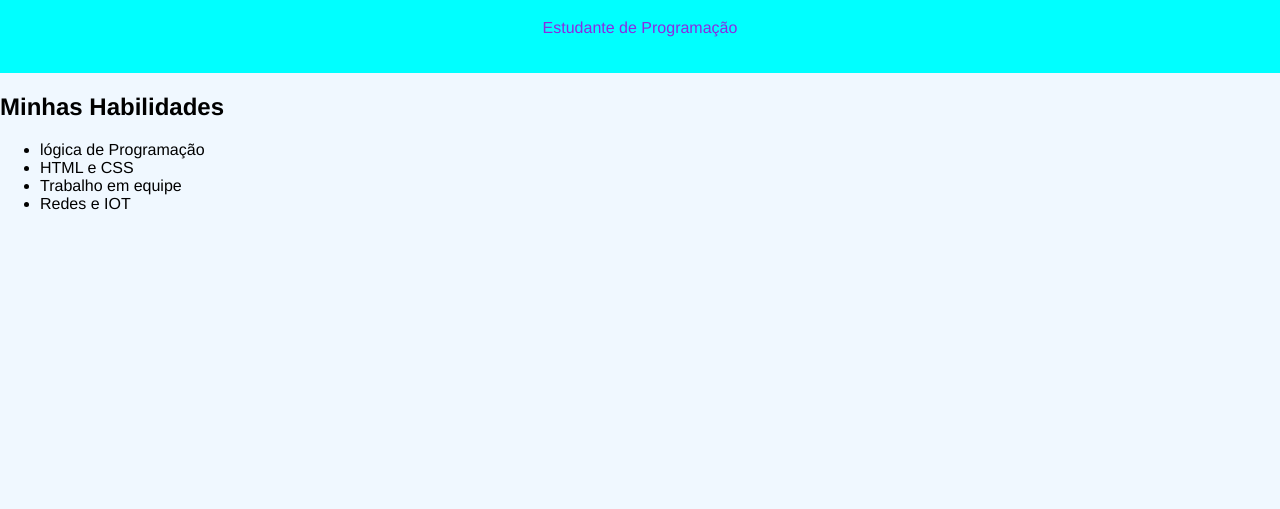
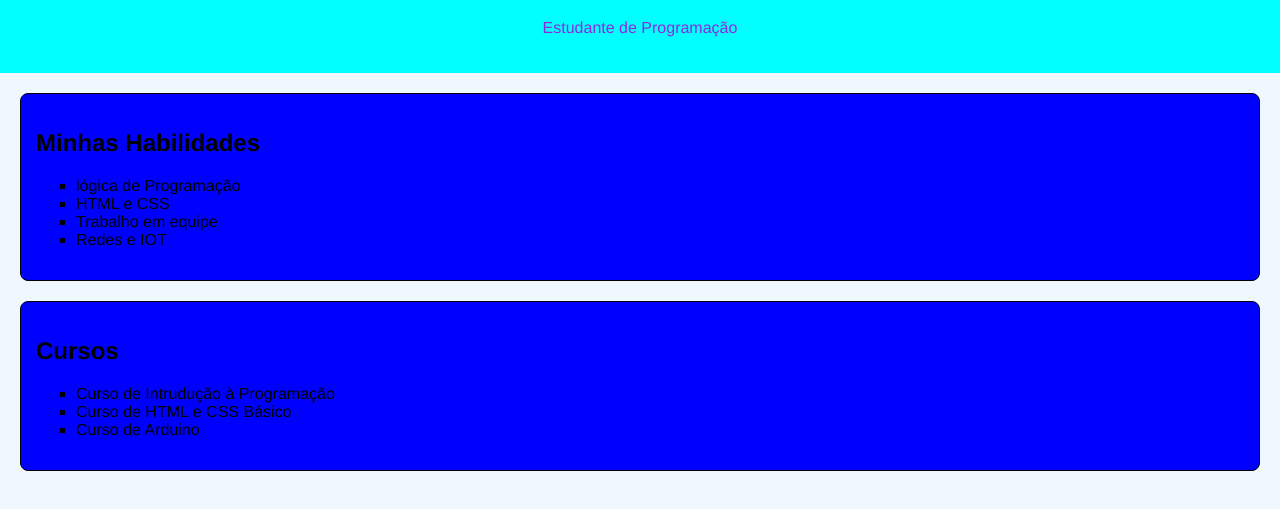
Before and after one commit to gabrielzx090/site, a plain HTML site: page index.html in a window 1280 px wide. Shown: the part 81-590 px from the top of the page. Drawn offline with Linux system fonts and the light colour scheme.

Commit message:
Update index.html

```diff
--- a/index.html
+++ b/index.html
@@ -17,6 +17,23 @@
             color: blueviolet;
             padding: 20px;
             text-align: center;
+        }
+        main{
+            padding: 20px;
+        }
+        section{
+            background-color: blue;
+            padding: 15px;
+            margin-bottom: 20px;
+            border: 1px solid;
+            border-radius: 8px;
+        }
+        h2{
+            color: black;
+        }
+
+        ul{
+            list-style-type: square;
         }
 
     </style>
@@ -44,6 +61,14 @@
 
                 </ul>
             </section>
+            <section>
+                <h2>Cursos</h2>
+                <ul>
+                    <li>Curso de Intrudução à Programação</li>
+                    <li>Curso de HTML e CSS Básico</li>
+                    <li>Curso de Arduino</li>
+                </ul>
+            </section>
         </main>
 
     </body>
```
